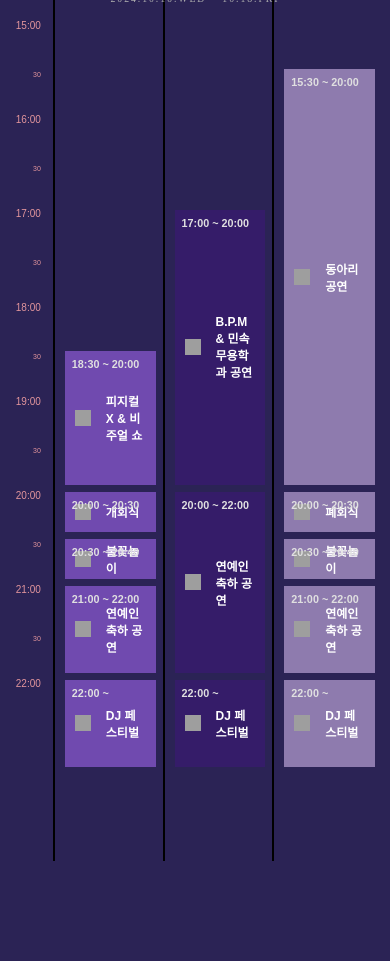
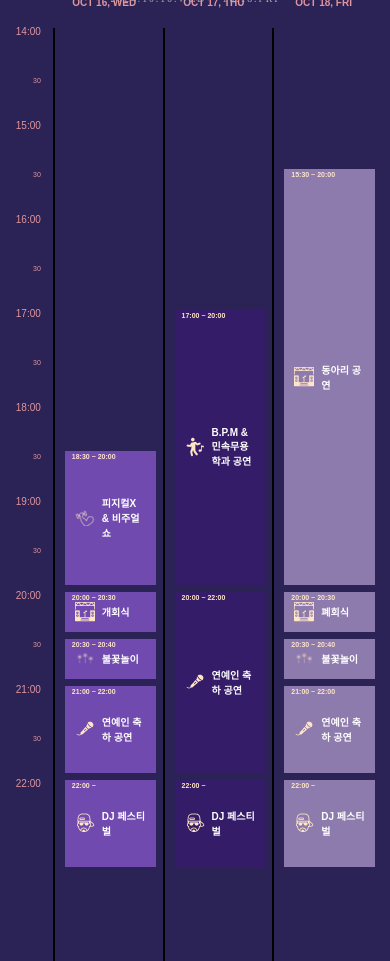
Before and after one commit to seoiiwon/2024_GNU_PIESTA, a FastAPI app: page /timetable in a window 390 px wide; the page is wider, and only the part inside the window is pictured. Shown: the part 238-1199 px from the top of that part. Before the commit the page ends 1099 px from the top of that part, so only its background shows below. Run offline with FastAPI, Linux system fonts and the light colour scheme; grey boxes are pictures that could not be loaded.

Commit message:
ㅇㅇ
ㅁㄹㅇ

```diff
--- a/static/css/timetable/timetable.css
+++ b/static/css/timetable/timetable.css
@@ -1,11 +1,34 @@
 /* ㅡㅡㅡㅡㅡㅡㅡㅡㅡㅡㅡㅡㅡㅡㅡㅡㅡㅡㅡㅡㅡㅡㅡㅡㅡㅡㅡ휴대폰 */
 @media (max-width: 1024px) {
   body {
+    display: flex;
+    flex-direction: column;
+    justify-content: center; /* 수직 중앙 정렬 */
+    align-items: center; /* 수평 중앙 정렬 */
+    min-height: 100vh; /* 전체 화면 높이 */
+    margin: 0;
     font-family: 'prata', sans-serif;
     background-color: #2b2355;
     color: white;
-    margin: 0;
     padding: 0;
+  }
+
+  .mainpage {
+    display: flex;
+    flex-direction: column;
+    justify-content: center;
+    align-items: center;
+    width: 100%;
+    margin-top: 100px;
+  }
+
+  .timetable {
+    display: grid;
+    grid-template-columns: 0.3fr 1fr 1fr 1fr;
+    grid-template-rows: repeat(20, 40px);
+    gap: 7px;
+    padding: 15px;
+    margin: 0 auto; /* 수평 중앙 정렬 */
   }
 
 
@@ -19,17 +42,10 @@
     /* margin-top: 50px; */
   }
 
-  .timetable {
-    display: grid;
-    grid-template-columns: 0.3fr 1fr 1fr 1fr; /* 첫 번째 열 크기 수정 */
-    grid-template-rows: repeat(18, 40px); /* 시간과 이벤트 그리드의 행을 동일하게 설정 */
-    gap: 7px;
-    padding: 15px;
-  }
 
   .times {
     display: grid;
-    grid-template-rows: repeat(18, 40px); /* 시간도 동일한 행 크기를 공유 */
+    grid-template-rows: repeat(20, 40px); /* 시간도 동일한 행 크기를 공유 */
     align-items: center;
     justify-content: flex-end;
     gap: 7px;
@@ -85,17 +101,14 @@
     box-sizing: border-box; /* padding을 포함하여 너비를 계산 */
     }
 
-  .day-column:first-child .events-day {
-      border-left: none; /* 첫 번째 day-column의 수직선 제거 */
-      padding-left: 0; /* 첫 번째 요소의 패딩 제거 */
-  }
+
   .event {
     position: relative;
     background-color: #7d50d0;
     display: flex;
     align-items: center;
     padding: 10px;
-    font-size: 12px;
+    font-size: 10px;
     font-weight: 600;
     cursor: pointer;
     gap: 7px;
@@ -105,10 +118,10 @@
 
   .event-time {
     position: absolute;
-    top: 7px;
+    top: 2px;
     left: 7px;
-    font-size: 20px;
-    color: #FEE5C6;
+    font-size: 7px !important;
+    color: #FEE5C6 !important;
 }
 
   .icon {
--- a/templates/timetable/timetable.html
+++ b/templates/timetable/timetable.html
@@ -76,27 +76,27 @@
           <div class="events-day">
             <div class="event" id="day1" style="grid-row: 10 / 13;" onclick="showPopup('피지컬X & 비주얼 쇼', '18:30 ~ 20:00', '오프닝')">
                 <span class="event-time">18:30 ~ 20:00</span> <!-- 시간 표시 -->
-                <img src="icon.png" alt="icon" class="icon"> <!-- 아이콘 추가 -->
+                <img src="{{ url_for('static', path='images/타임테이블 아이콘/피지컬 X.png')}}" alt="icon">
                 피지컬X & 비주얼 쇼 <!-- 이벤트 이름 -->
               </div>
             <div class="event" id="day1" style="grid-row: 13 / 14;" onclick="showPopup('피지컬X & 비주얼 쇼', '18:30 ~ 20:00', '오프닝')">
                 <span class="event-time">20:00 ~ 20:30</span> <!-- 시간 표시 -->
-                <img src="icon.png" alt="icon" class="icon"> <!-- 아이콘 추가 -->
+                <img src="{{ url_for('static', path='images/타임테이블 아이콘/콘서트.png')}}" alt="icon">
                 개회식 <!-- 이벤트 이름 -->
               </div>
             <div class="event" id="day1" style="grid-row: 14 / 15;" onclick="showPopup('피지컬X & 비주얼 쇼', '18:30 ~ 20:00', '오프닝')">
                 <span class="event-time"> 20:30 ~ 20:40</span> <!-- 시간 표시 -->
-                <img src="icon.png" alt="icon" class="icon"> <!-- 아이콘 추가 -->
+                <img src="{{ url_for('static', path='images/타임테이블 아이콘/불꽃놀이.png')}}" alt="icon">
                 불꽃놀이 <!-- 이벤트 이름 -->
               </div>
             <div class="event" id="day1" style="grid-row: 15 / 17;" onclick="showPopup('피지컬X & 비주얼 쇼', '18:30 ~ 20:00', '10/16(수)21:00 로이킴21:30 볼사22:00 DJ 아나콘다22:30 DJ 허조교')">
                 <span class="event-time">21:00 ~ 22:00</span> <!-- 시간 표시 -->
-                <img src="icon.png" alt="icon" class="icon"> <!-- 아이콘 추가 -->
+                <img src="{{ url_for('static', path='images/타임테이블 아이콘/노래.png')}}" alt="icon">
                 연예인 축하 공연 <!-- 이벤트 이름 -->
               </div>
             <div class="event" id="day1" style="grid-row: 17 / 19;" onclick="showPopup('피지컬X & 비주얼 쇼', '18:30 ~ 20:00', '오프닝')">
                 <span class="event-time">22:00 ~ </span> <!-- 시간 표시 -->
-                <img src="icon.png" alt="icon" class="icon"> <!-- 아이콘 추가 -->
+                <img src="{{ url_for('static', path='images/타임테이블 아이콘/DJ.png')}}" alt="icon">
                 DJ 페스티벌 <!-- 이벤트 이름 -->
               </div>
           </div>
@@ -108,17 +108,17 @@
           <div class="events-day">
             <div class="event" id="day2" style="grid-row: 7 / 13;" onclick="showPopup('피지컬X & 비주얼 쇼', '18:30 ~ 20:00', '오프닝')">
               <span class="event-time">17:00 ~ 20:00</span> <!-- 시간 표시 -->
-              <img src="icon.png" alt="icon" class="icon"> <!-- 아이콘 추가 -->
+              <img src="{{ url_for('static', path='images/타임테이블 아이콘/댄스.png')}}" alt="icon">
               B.P.M & 민속무용학과 공연 <!-- 이벤트 이름 -->
             </div>
             <div class="event" id="day2" style="grid-row: 13 / 17;" onclick="showPopup('피지컬X & 비주얼 쇼', '18:30 ~ 20:00', '오프닝')">
               <span class="event-time">20:00 ~ 22:00</span> <!-- 시간 표시 -->
-              <img src="icon.png" alt="icon" class="icon"> <!-- 아이콘 추가 -->
+              <img src="{{ url_for('static', path='images/타임테이블 아이콘/노래.png')}}" alt="icon">
               연예인 축하 공연 <!-- 이벤트 이름 -->
             </div>
             <div class="event" id="day2" style="grid-row: 17 / 19;" onclick="showPopup('피지컬X & 비주얼 쇼', '18:30 ~ 20:00', '오프닝')">
               <span class="event-time">22:00 ~ </span> <!-- 시간 표시 -->
-              <img src="icon.png" alt="icon" class="icon"> <!-- 아이콘 추가 -->
+              <img src="{{ url_for('static', path='images/타임테이블 아이콘/DJ.png')}}" alt="icon">
               DJ 페스티벌 <!-- 이벤트 이름 -->
             </div>
           </div>
@@ -130,27 +130,27 @@
           <div class="events-day">
             <div class="event" id="day3" style="grid-row: 4 / 13;" onclick="showPopup('피지컬X & 비주얼 쇼', '18:30 ~ 20:00', '오프닝')">
               <span class="event-time">15:30 ~ 20:00</span> <!-- 시간 표시 -->
-              <img src="icon.png" alt="icon" class="icon"> <!-- 아이콘 추가 -->
+              <img src="{{ url_for('static', path='images/타임테이블 아이콘/콘서트.png')}}" alt="icon">
               동아리 공연 <!-- 이벤트 이름 -->
             </div>
             <div class="event" id="day3" style="grid-row: 13 / 14;" onclick="showPopup('피지컬X & 비주얼 쇼', '18:30 ~ 20:00', '오프닝')">
               <span class="event-time">20:00 ~ 20:30</span> <!-- 시간 표시 -->
-              <img src="icon.png" alt="icon" class="icon"> <!-- 아이콘 추가 -->
+              <img src="{{ url_for('static', path='images/타임테이블 아이콘/콘서트.png')}}" alt="icon">
               폐회식 <!-- 이벤트 이름 -->
             </div>
             <div class="event" id="day3" style="grid-row: 14 / 15;" onclick="showPopup('피지컬X & 비주얼 쇼', '18:30 ~ 20:00', '오프닝')">
               <span class="event-time">20:30 ~ 20:40</span> <!-- 시간 표시 -->
-              <img src="icon.png" alt="icon" class="icon"> <!-- 아이콘 추가 -->
+              <img src="{{ url_for('static', path='images/타임테이블 아이콘/불꽃놀이.png')}}" alt="icon">
               불꽃놀이 <!-- 이벤트 이름 -->
             </div>
             <div class="event" id="day3" style="grid-row: 15 / 17;" onclick="showPopup('피지컬X & 비주얼 쇼', '18:30 ~ 20:00', '오프닝')">
               <span class="event-time">21:00 ~ 22:00</span> <!-- 시간 표시 -->
-              <img src="icon.png" alt="icon" class="icon"> <!-- 아이콘 추가 -->
+              <img src="{{ url_for('static', path='images/타임테이블 아이콘/노래.png')}}" alt="icon">
               연예인 축하 공연 <!-- 이벤트 이름 -->
             </div>
             <div class="event" id="day3" style="grid-row: 17 / 19;" onclick="showPopup('피지컬X & 비주얼 쇼', '18:30 ~ 20:00', '오프닝')">
               <span class="event-time">22:00 ~ </span> <!-- 시간 표시 -->
-              <img src="icon.png" alt="icon" class="icon"> <!-- 아이콘 추가 -->
+              <img src="{{ url_for('static', path='images/타임테이블 아이콘/DJ.png')}}" alt="icon">
               DJ 페스티벌 <!-- 이벤트 이름 -->
             </div>
           </div>
@@ -160,7 +160,7 @@
 
 
 <!-- Popup -->
-<div id="popup" class="popup">
+<!-- <div id="popup" class="popup">
   <div class="popup-content">
     <div class="popup-left">
       <img class="event-icon" alt="icon">
@@ -172,6 +172,6 @@
       <span class="close-btn" onclick="closePopup()">&times;</span>
     </div>
   </div>
-</div>
+</div> -->
 </body>
 </html>
```
Also changed, not shown: static/images/타임테이블 아이콘/DJ.png (added), static/images/타임테이블 아이콘/노래.png (added), static/images/타임테이블 아이콘/댄스.png (added), static/images/타임테이블 아이콘/불꽃놀이.png (added), static/images/타임테이블 아이콘/스페셜 게스트.png (added), static/images/타임테이블 아이콘/콘서트.png (added), static/images/타임테이블 아이콘/피지컬 X.png (added).
